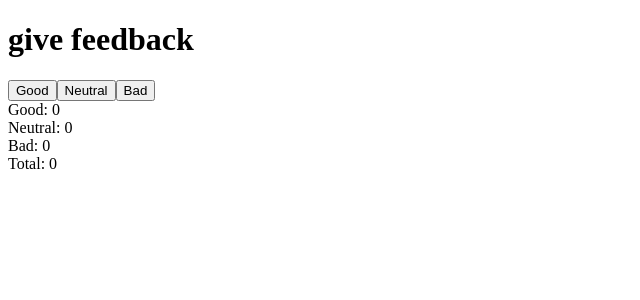
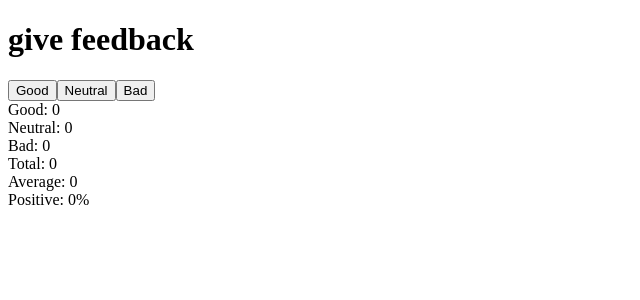
Before and after one commit to wrthm/fullstackopen2022-exercises, a React (Create React App) app in the folder part1/unicafe/: page / in a window 1280 px wide. Shown: the top 300 px of the page, without its empty margins (0-640 px from the left). Built offline with nearby package versions, Linux system fonts and the light colour scheme.

Commit message:
Exercise 1.7 done

```diff
--- a/part1/unicafe/src/App.js
+++ b/part1/unicafe/src/App.js
@@ -34,6 +34,11 @@ const App = () => {
   const handleNeutralClick = () => setNeutral(neutral + 1)
   const handleBadClick = () => setBad(bad + 1)
 
+  const total = good + neutral + bad;
+  const score = good - bad;
+  const average = total ? score/total : 0;
+  const positive = total ? good/total : 0;
+
   return (
     <div>
       <Header />
@@ -43,7 +48,9 @@ const App = () => {
       <Display text={`Good: ${good}`} />
       <Display text={`Neutral: ${neutral}`} />
       <Display text={`Bad: ${bad}`} />
-      <Display text={`Total: ${good + neutral + bad}`} />
+      <Display text={`Total: ${total}`} />
+      <Display text={`Average: ${average}`} />
+      <Display text={`Positive: ${positive * 100}%`} />
     </div>
   )
 }
```
